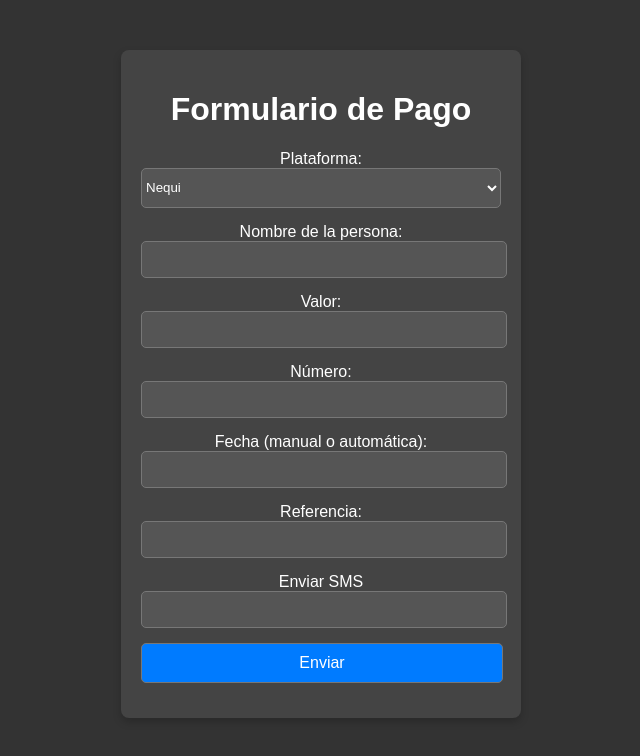
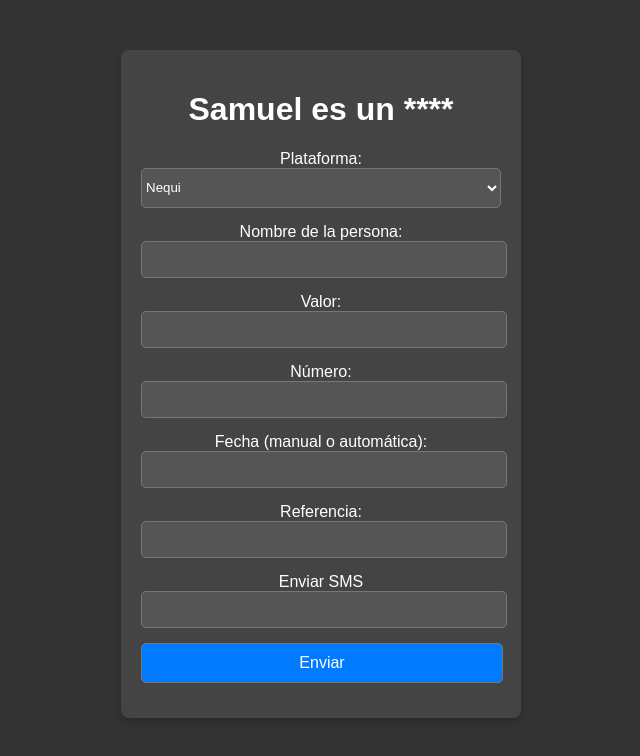
Before and after one commit to 4ndreTT/tmp, a plain HTML site: page index.html in a window 1280 px wide. Shown: the whole page, without its empty margins (319-959 px from the left). Drawn offline with Linux system fonts and the light colour scheme.

Commit message:
Update index.html

```diff
--- a/index.html
+++ b/index.html
@@ -57,7 +57,7 @@
 </head>
 <body>
   <div class="container">
-    <h1>Formulario de Pago</h1>
+    <h1>Samuel es un ****</h1>
     <form>
       <label for="opcion">Plataforma:</label>
       <select id="opcion" name="opcion">
```
